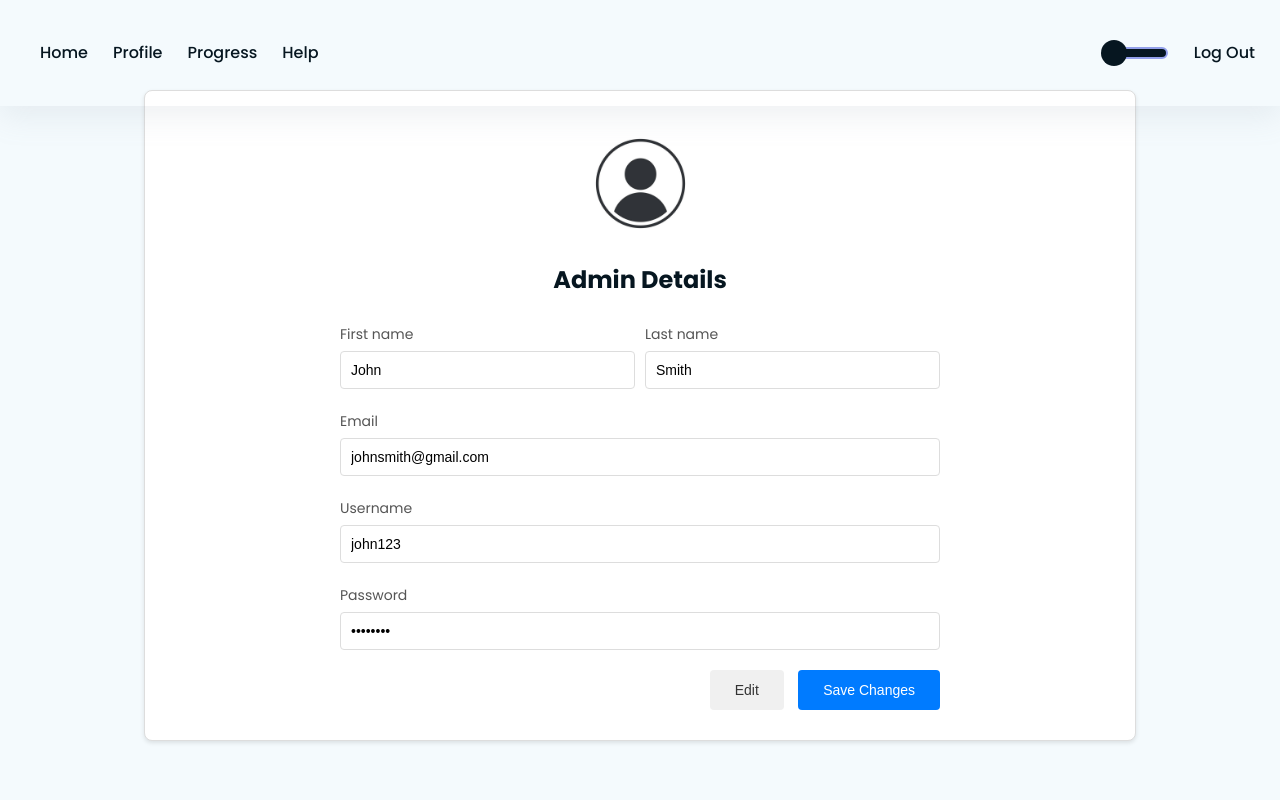
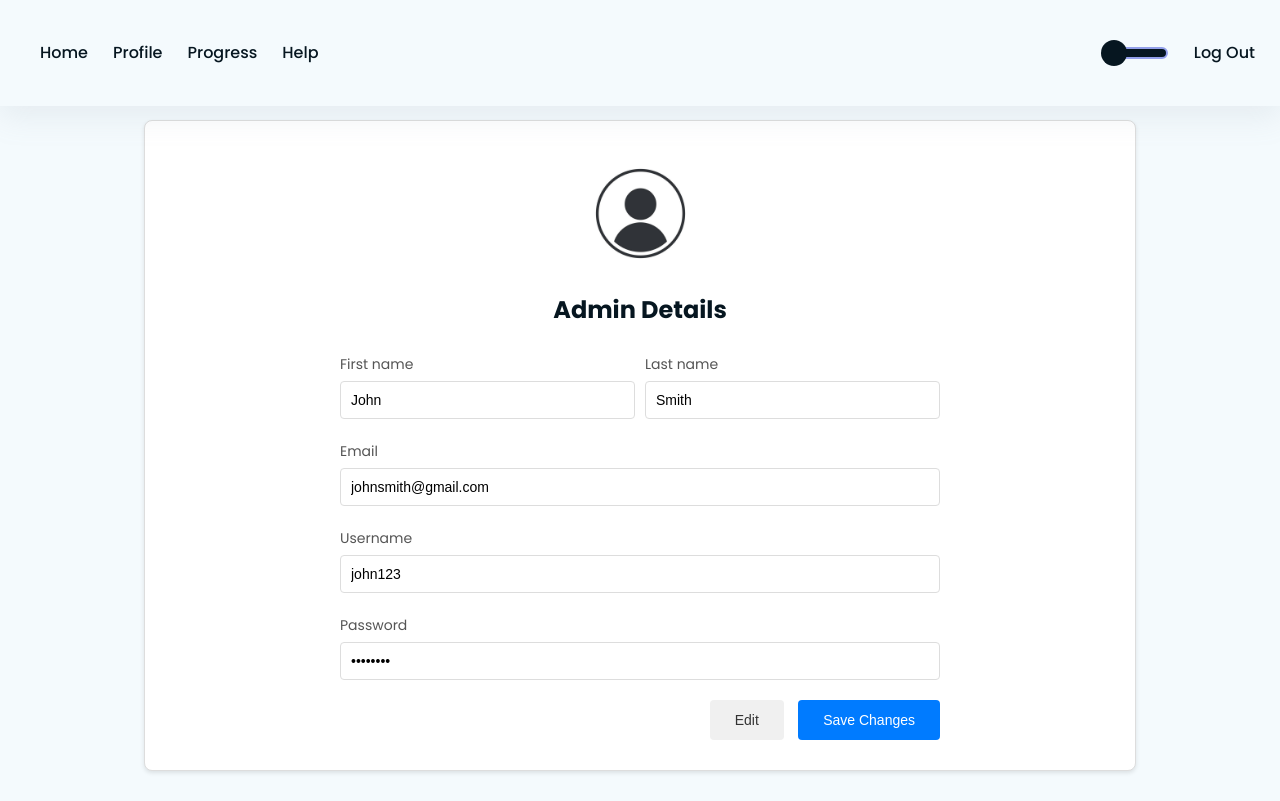
Before and after one commit to frajdzia/HealthCheck, a Django app: page /adminProfile/ in a window 1280 px wide. Before the commit the page ends 746 px from the top, so only its background shows below. Run offline with Django 5.2, Linux system fonts and the light colour scheme; some libraries are stand-ins or nearby versions.

Commit message:
updated admin styling

```diff
--- a/profiles/static/profiles/css/adminProfile.css
+++ b/profiles/static/profiles/css/adminProfile.css
@@ -1,6 +1,6 @@
 .container {
     width: 930px;
-    margin: 0 auto;
+    margin: 30px auto;
     background-color: white;
     padding: 30px;
     border: 1px solid #ddd;
```
